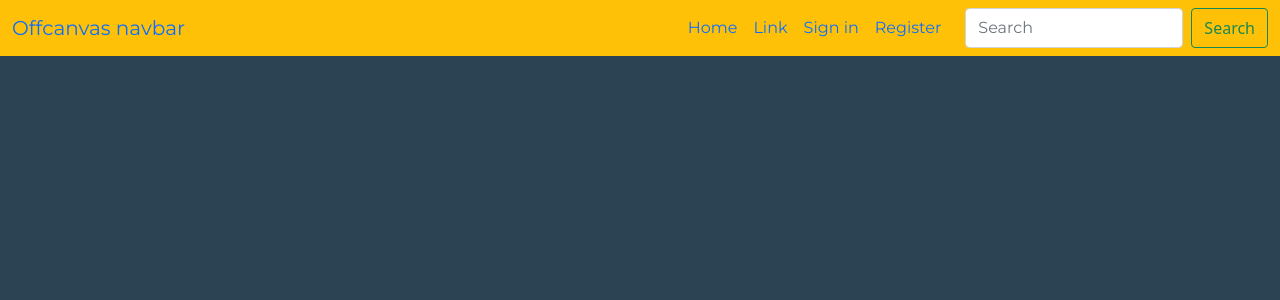
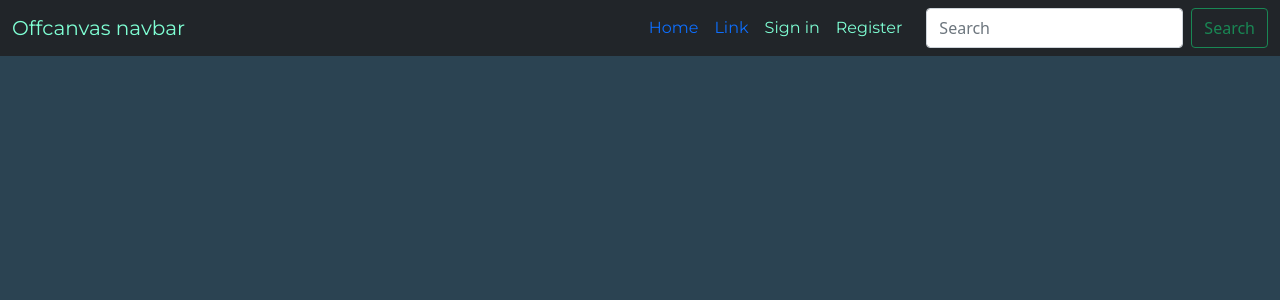
Before and after one commit to ManuelDenis/blog, a Django app: page / in a window 1280 px wide. Shown: the top 300 px of the page. Run offline with Django 4.2, Linux system fonts and the light colour scheme.

Commit message:
changed color font project

```diff
--- a/templates/base.html
+++ b/templates/base.html
@@ -12,14 +12,24 @@
     <link rel="preconnect" href="https://fonts.gstatic.com" crossorigin>
     <link href="https://fonts.googleapis.com/css2?family=Montserrat:wght@100;200;300;400;500;600;700;800;900&display=swap" rel="stylesheet">
     <style>
-      p, h1, h2, h3, h4, h5, h6, a, input {
+      p, h1, h2, h3, h4, h5, h6, a {
         font-family: Montserrat, sans-serif;
+          color: powderblue;
+      }
+      form {
+          color: black;
+      }
+      a, li, ul {
+          color: aquamarine;
+      }
+      .nav-item {
+          color: aquamarine;
       }
     </style>
 </head>
-<body style="background-color: #2b4352; color: powderblue">
+<body style="background-color: #2b4352">
 
-<nav class="navbar navbar-expand-lg bg-warning fixed-top">
+<nav class="navbar navbar-expand-lg bg-dark fixed-top">
   <div class="container-fluid">
     <a class="navbar-brand" href="{% url 'index' %}">Offcanvas navbar</a>
     <button class="navbar-toggler" type="button" data-bs-toggle="offcanvas" data-bs-target="#offcanvasNavbar" aria-controls="offcanvasNavbar">
```
